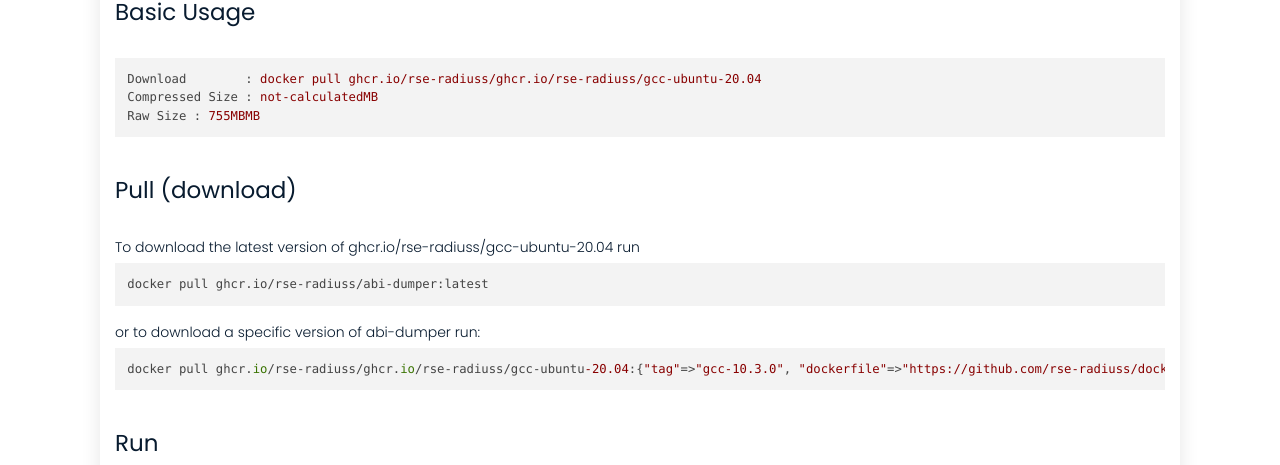
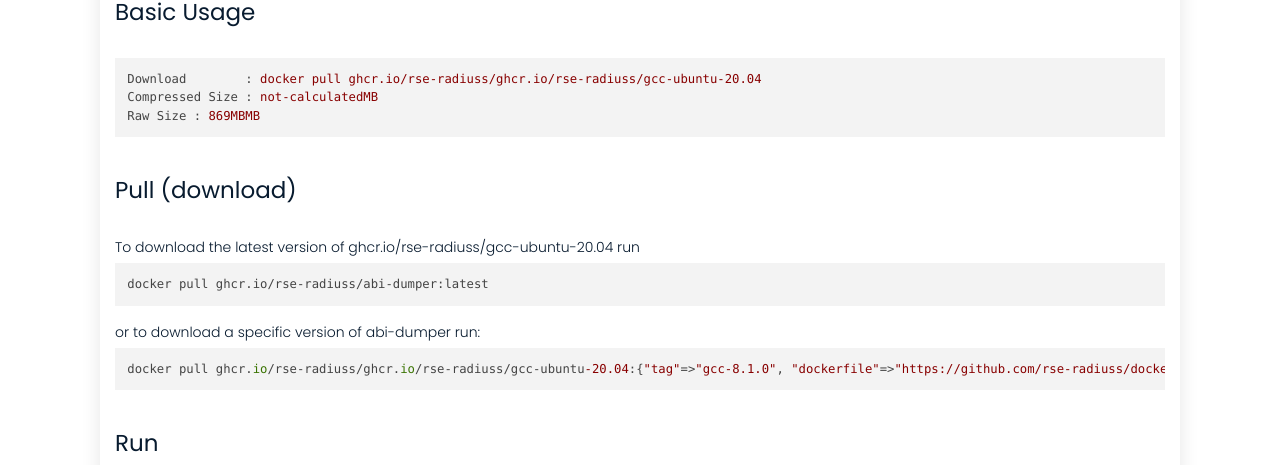
Before and after one commit to rse-ops/docker-images, a Jekyll site: the page built from _library/ghcr.io-rse-radiuss-gcc-ubuntu-20.04.md, in a window 1280 px wide and 1039 px high. Shown: the part 299-764 px from the top of the window. Built offline with Jekyll 4.4.1, drawn with Linux system fonts in a browser that asks for light colours; nearby versions of some CDN libraries; part of the change alters nothing that is shown.

Commit message:
Automated push to update library 2021-09-15

```diff
--- a/_library/ghcr.io-rse-radiuss-gcc-ubuntu-20.04.md
+++ b/_library/ghcr.io-rse-radiuss-gcc-ubuntu-20.04.md
@@ -1,14 +1,11 @@
 ---
 layout: container
 name: ghcr.io/rse-radiuss/gcc-ubuntu-20.04
-updated_at: 2021-09-15 15:08:19.357128
+updated_at: 2021-09-15 15:19:18.477486
 size: not-calculated
-raw_size: 755MB
+raw_size: 869MB
 container_url: https://github.com/orgs/rse-radiuss/packages/container/package/gcc-ubuntu-20.04
 versions:
- - tag: gcc-10.3.0
-   dockerfile: https://github.com/rse-radiuss/docker-images/blob/main/ubuntu/gcc/Dockerfile
-   manifest: https://crane.ggcr.dev/manifest/ghcr.io/rse-radiuss/gcc-ubuntu-20.04:gcc-10.3.0
  - tag: gcc-8.1.0
    dockerfile: https://github.com/rse-radiuss/docker-images/blob/main/ubuntu/gcc/Dockerfile
    manifest: https://crane.ggcr.dev/manifest/ghcr.io/rse-radiuss/gcc-ubuntu-20.04:gcc-8.1.0
@@ -21,5 +18,8 @@ versions:
  - tag: gcc-9.4.0
    dockerfile: https://github.com/rse-radiuss/docker-images/blob/main/ubuntu/gcc/Dockerfile
    manifest: https://crane.ggcr.dev/manifest/ghcr.io/rse-radiuss/gcc-ubuntu-20.04:gcc-9.4.0
+ - tag: gcc-10.3.0
+   dockerfile: https://github.com/rse-radiuss/docker-images/blob/main/ubuntu/gcc/Dockerfile
+   manifest: https://crane.ggcr.dev/manifest/ghcr.io/rse-radiuss/gcc-ubuntu-20.04:gcc-10.3.0
 
 ---
```
